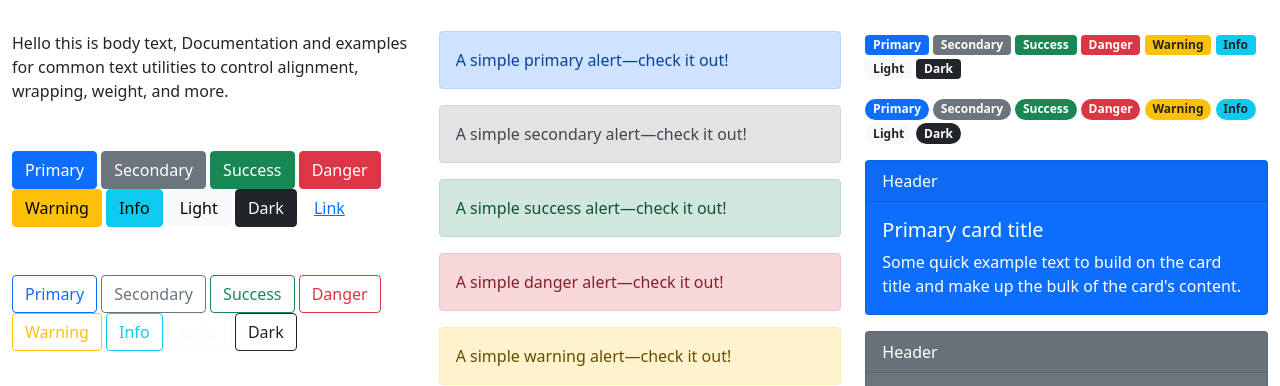
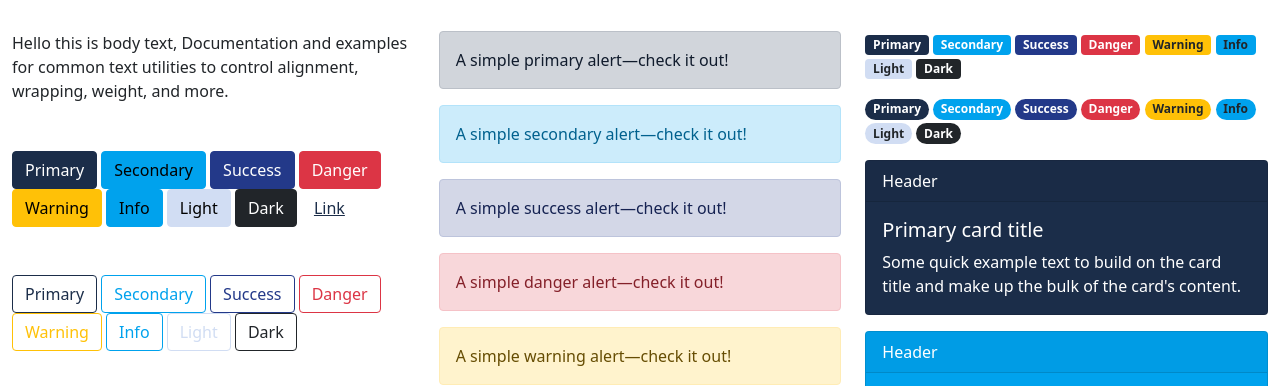
Before and after one commit to Hellerunne/SiceisaWeb, a website: page themingkit.html in a window 1280 px wide. Shown: the part 57-443 px from the top of the page. Drawn offline with nearby package versions, Linux system fonts and the light colour scheme.

Commit message:
Changed theme colors

```diff
--- a/scss/_custom.scss
+++ b/scss/_custom.scss
@@ -1,3 +1,31 @@
+
+// MY THEME COLORS
+$dark-blue:   #1B2D49;
+$blue:       #233989;
+$light-blue: #D1DDF3;
+$cyan:       #00A2ED;
+
+
+
+// WHITE AND GREY COLORS
+$white:    #fff;
+$gray-100: #f8f9fa;
+$gray-200: #e9ecef;
+$gray-300: #dee2e6;
+$gray-400: #ced4da;
+$gray-500: #adb5bd;
+$gray-600: #6c757d;
+$gray-700: #495057;
+$gray-800: #343a40;
+$gray-900: #212529;
+$black:    #000;
+
+$primary:       $dark-blue;
+$secondary:     $cyan;
+$success:      $blue;
+$light:        $light-blue;
+
+
+
 // IMPORT BOOTSTRAP 5
-
 @import "../node_modules/bootstrap/scss/bootstrap.scss";
--- a/themingkit.html
+++ b/themingkit.html
@@ -8,7 +8,7 @@
 
 </head>
 <body>
-    <nav class="navbar navbar-expand-lg navbar-light bg-primary">
+    <nav class="navbar navbar-expand-lg navbar-dark bg-primary">
         <div class="container-fluid">
           <a class="navbar-brand" href="#">Navbar</a>
           <button class="navbar-toggler" type="button" data-bs-toggle="collapse" data-bs-target="#navbarSupportedContent" aria-controls="navbarSupportedContent" aria-expanded="false" aria-label="Toggle navigation">
```
Also changed, not shown: assets/css/style.css, 1 other file.
